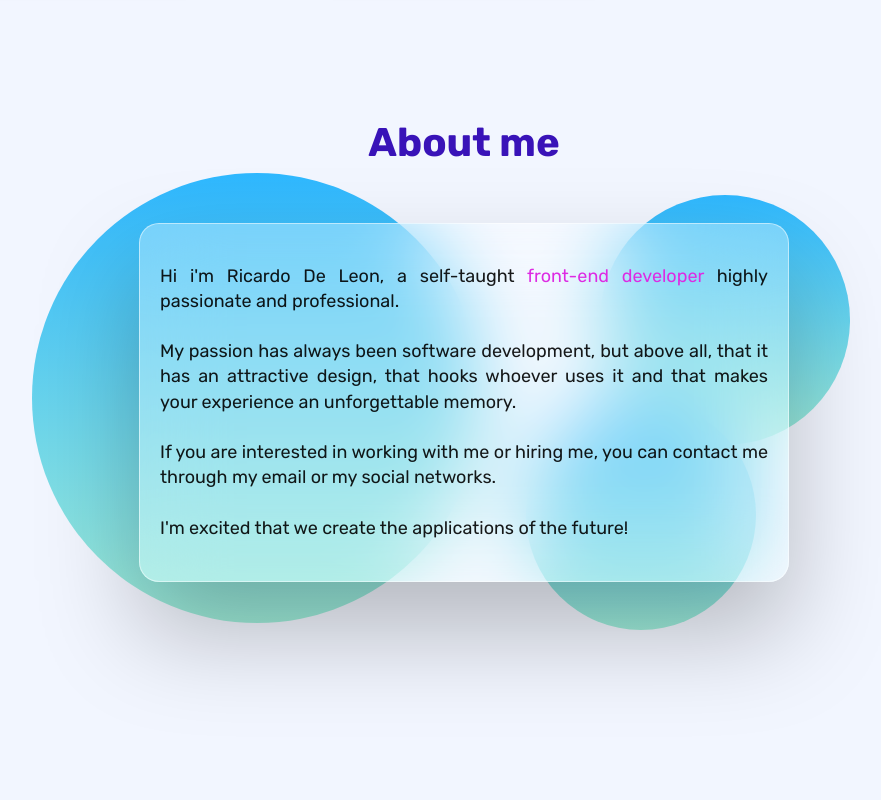
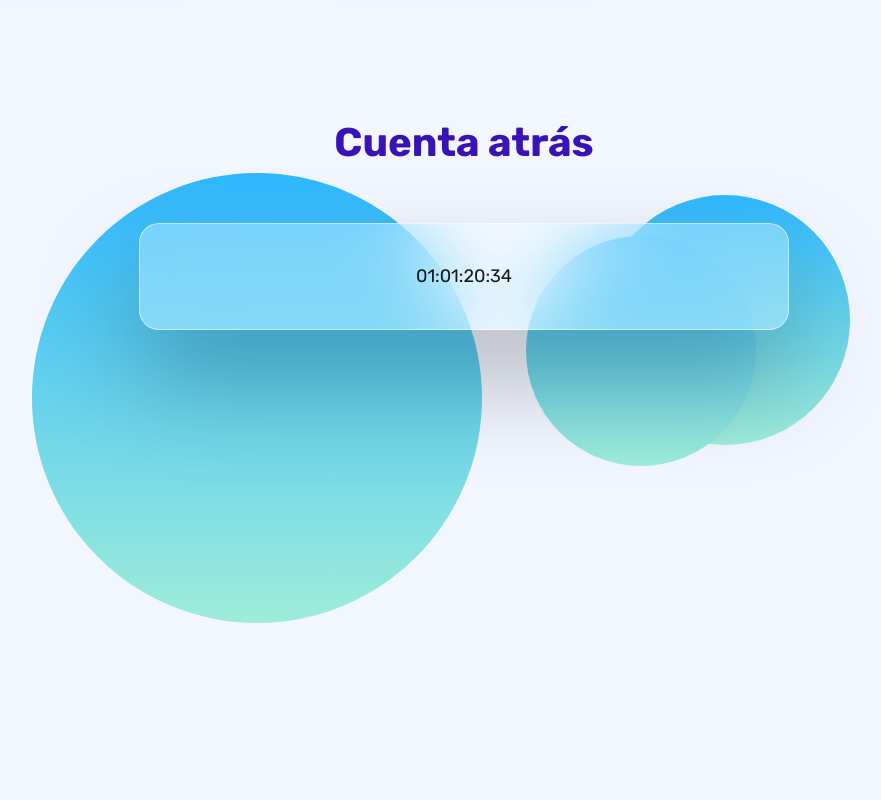
Before and after one commit to makeamate/makeamateLP, a Gatsby site: page / in a window 1280 px wide. Shown: the part 2980-3780 px from the top of the page, without its empty margins (176-1057 px from the left). Built offline with nearby package versions, Linux system fonts and the light colour scheme; Gatsby itself is replaced by a stand-in of ours.

Commit message:
COUNTDOWN

```diff
--- a/src/components/sections/FooterSection.tsx
+++ b/src/components/sections/FooterSection.tsx
@@ -19,7 +19,7 @@ const FooterSection = () => {
           Built with
           <img src="images/logos/gatsby-logo.svg" alt="gatsby logo" />
           <img src="images/logos/logo-react.svg" alt="react logo" />
-          by Ricardo De Leon
+          by MakeAMate
           <img src="images/logos/logo-rick.svg" alt="personal logo" />
           {year}
         </Info>
--- a/src/components/sections/TimerSection.tsx
+++ b/src/components/sections/TimerSection.tsx
@@ -1,34 +1,22 @@
 import React from "react";
 import styled from "styled-components";
 import AboutBubbles from "../background/AboutBubbles";
-
+import CountDownTimer from '../timer/CountDownTimer';
 import { themes } from "../styles/ColorStyles";
 import { H2, MediumText } from "../styles/TextStyles";
+
+const dayshoursMinSecs = {days:1, hours:1, minutes: 20, seconds: 40}
 
 const AboutSection: React.FC = () => {
   return (
     <Wrapper id="aboutSection">
       <Container>
-        <Title>About me</Title>
+        <Title>Cuenta atrás</Title>
         <AboutBubbles />
         <AboutWrapper>
           <ContentWrapper>
             <Text>
-              Hi i'm Ricardo De Leon, a self-taught{" "}
-              <span>front-end developer</span> highly passionate and
-              professional.
-              <br />
-              <br />
-              My passion has always been software development, but above all,
-              that it has an attractive design, that hooks whoever uses it and
-              that makes your experience an unforgettable memory.
-              <br />
-              <br />
-              If you are interested in working with me or hiring me, you can
-              contact me through my email or my social networks.
-              <br />
-              <br />
-              I'm excited that we create the applications of the future!
+            <CountDownTimer dayshoursMinSecs={dayshoursMinSecs}/>
             </Text>
           </ContentWrapper>
         </AboutWrapper>
@@ -89,7 +77,7 @@ const ContentWrapper = styled.div`
 
 const Text = styled(MediumText)`
   color: ${themes.dark.text2};
-  text-align: justify;
+  text-align: center;
 
   span {
     color: #e3b82b;
@@ -101,8 +89,8 @@ const Text = styled(MediumText)`
   @media (prefers-color-scheme: light) {
     color: rgb(0 0 0 / 90%);
   }
-  @media (max-width: 550px) {
-    font-size: 16px;
+  @media (max-width: 1000px) {
+    font-size: 100px;
   }
   @media (max-width: 425px) {
     font-size: 14px;
--- /dev/null
+++ b/src/components/timer/CountDownTimer.tsx
@@ -0,0 +1,44 @@
+import React from 'react'
+
+const CountDownTimer = ({dayshoursMinSecs}) => {
+
+    const {days = 0, hours = 0, minutes = 0, seconds = 60 } = dayshoursMinSecs;
+    const [[dys, hrs, mins, secs], setTime] = React.useState([days, hours, minutes, seconds]);
+
+
+    const tick = () => {
+
+        if (dys === 0 && hrs === 0 && mins === 0 && secs === 0)
+            reset()
+        else if (hrs === 0 && mins === 0 && secs === 0) {
+            setTime([dys - 1, 59, 59, 59]);
+        }
+        else if (mins === 0 && secs === 0) {
+            setTime([dys, hrs - 1, 59, 59]);
+        } else if (secs === 0) {
+            setTime([dys, hrs, mins - 1, 59]);
+        } else {
+            setTime([dys, hrs, mins, secs - 1]);
+        }
+    };
+
+
+    const reset = () => setTime([parseInt(days),parseInt(hours), parseInt(minutes), parseInt(seconds)]);
+
+
+    React.useEffect(() => {
+        const timerId = setInterval(() => tick(), 1000);
+        return () => clearInterval(timerId);
+    });
+
+
+    return (
+        <div>
+            <p>{`${dys.toString().padStart(2, '0')}:${hrs.toString().padStart(2, '0')}:${mins
+            .toString()
+            .padStart(2, '0')}:${secs.toString().padStart(2, '0')}`}</p>
+        </div>
+    );
+}
+
+export default CountDownTimer;
```
